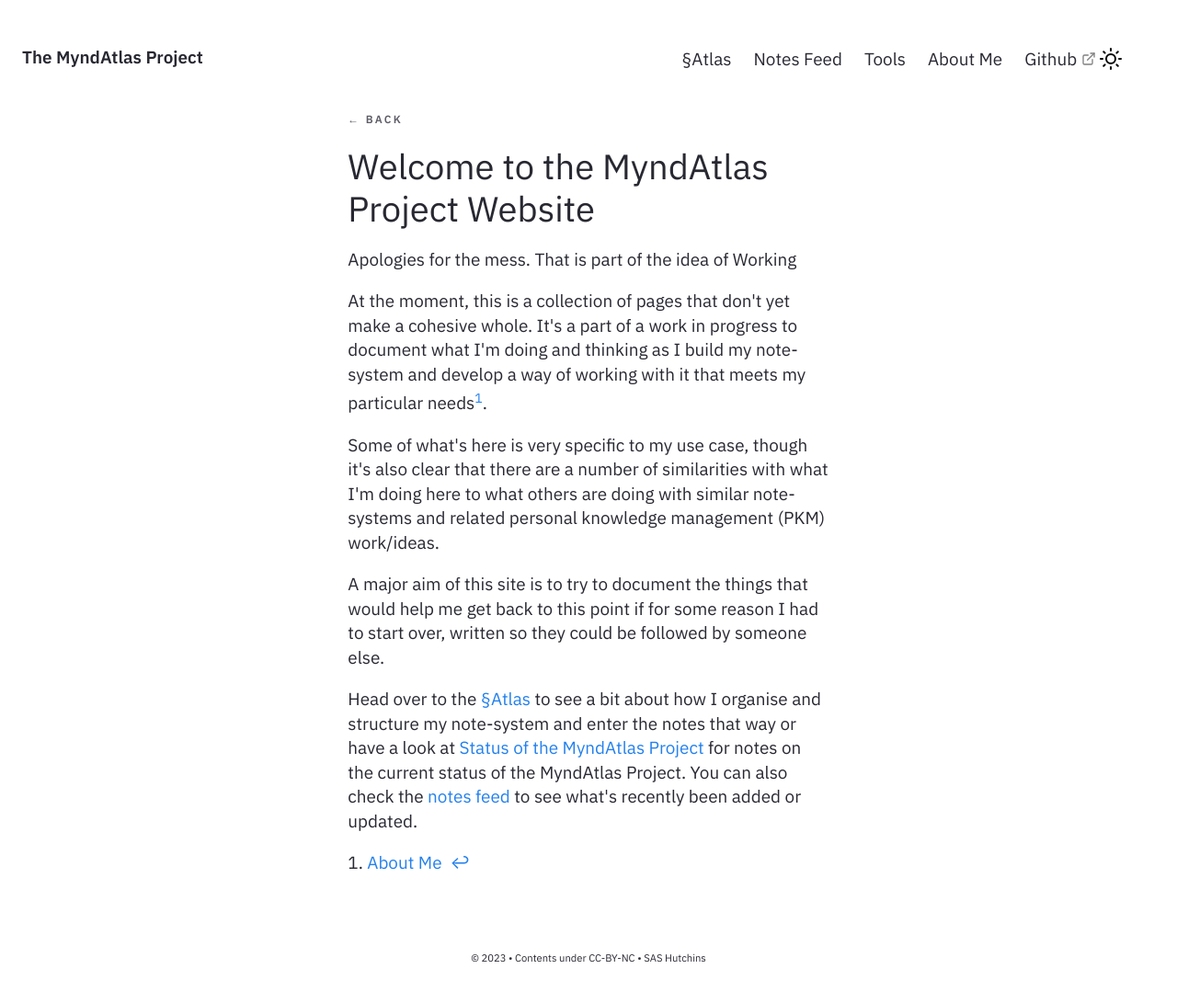
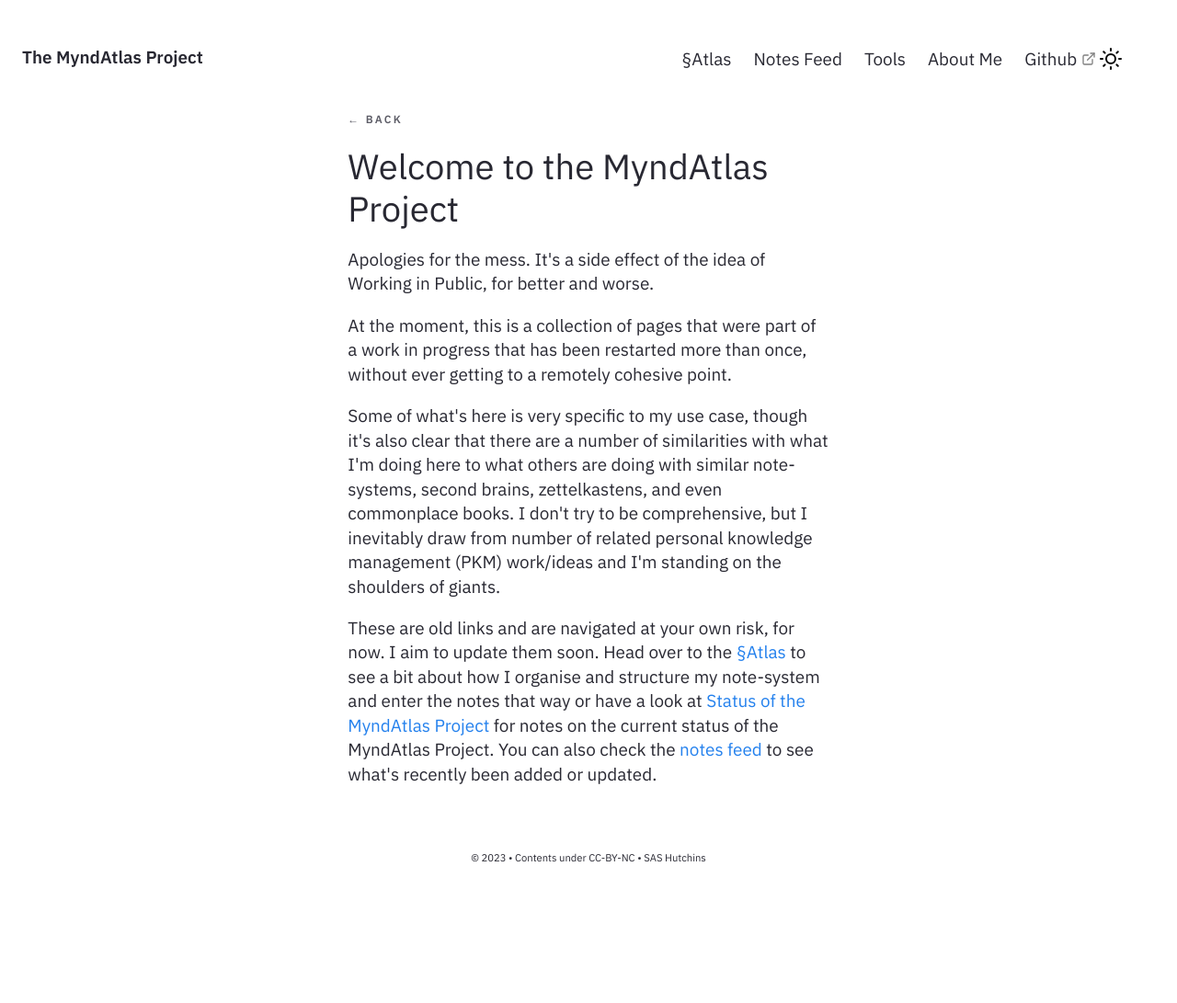
Before and after one commit to myndatlas/myndatlas.github.io, a Jekyll site: the page built from _notes/Public/Welcome to the MyndAtlas Project Website.md, in a window 1280 px wide. Shown: the whole page at 92% size. Built offline with Jekyll 4.4.1, drawn with Linux system fonts in a browser that asks for light colours; after the commit the page ends 982 px from its top, so only the background shows below that.

Commit message:
update landing

```diff
--- a/_notes/Public/Welcome to the MyndAtlas Project Website.md
+++ b/_notes/Public/Welcome to the MyndAtlas Project Website.md
@@ -2,19 +2,18 @@
 title : Welcome to the MyndAtlas Project Website
 feed : show
 permalink: /welcome
-date : 28-04-2023
+date : 28-02-2024
 parent: [[⁋The MyndAtlas Project]]
 ---
-# Welcome to the MyndAtlas Project Website
+# Welcome to the MyndAtlas Project
 
-Apologies for the mess. That is part of the idea of Working
+Apologies for the mess. It's a side effect of the idea of Working in Public, for better and worse.
 
-At the moment, this is a collection of pages that don't yet make a cohesive whole. It's a part of a work in progress to document what I'm doing and thinking as I build my note-system and develop a way of working with it that meets my particular needs[^1].
+At the moment, this is a collection of pages that were part of a work in progress that has been restarted more than once, without ever getting to a remotely cohesive point.
 
-Some of what's here is very specific to my use case, though it's also clear that there are a number of similarities with what I'm doing here to what others are doing with similar note-systems and related personal knowledge management (PKM) work/ideas.
+Some of what's here is very specific to my use case, though it's also clear that there are a number of similarities with what I'm doing here to what others are doing with similar note-systems, second brains, zettelkastens, and even commonplace books. I don't try to be comprehensive, but I inevitably draw from number of related personal knowledge management (PKM) work/ideas and I'm standing on the shoulders of giants.
 
-A major aim of this site is to try to document the things that would help me get back to this point if for some reason I had to start over, written so they could be followed by someone else.
-
+These are old links and are navigated at your own risk, for now. I aim to update them soon.
 Head over to the [[§Atlas]] to see a bit about how I organise and structure my note-system and enter the notes that way or have a look at [[Status of the MyndAtlas Project]] for notes on the current status of the MyndAtlas Project. You can also check the <a href="{{'/notes' | relative_url}}">notes feed</a> to see what's recently been added or updated.
 
 [^1]: <a href="../post/about-me"> About Me </a>
```
Also changed, not shown: 2 other files.
